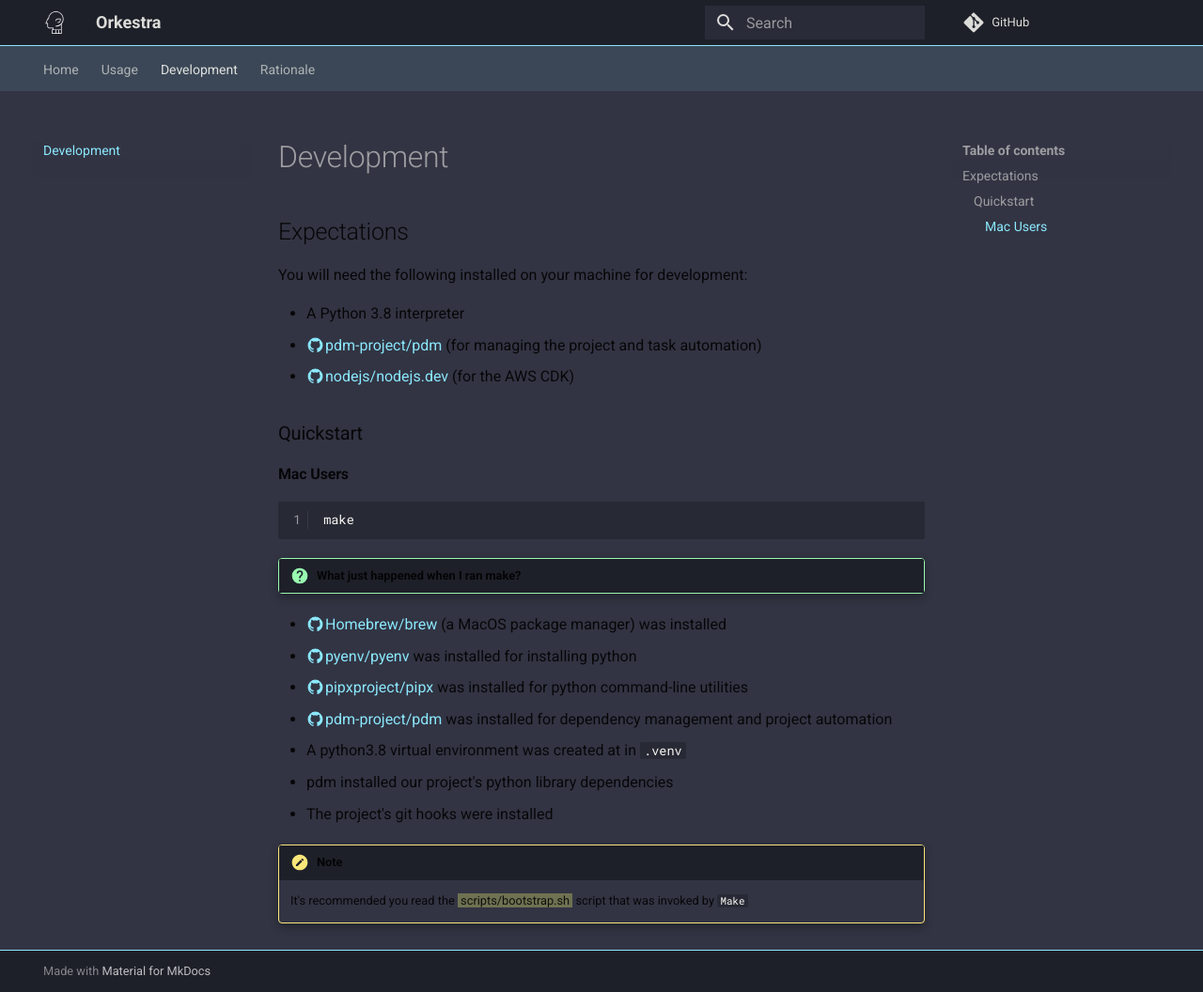
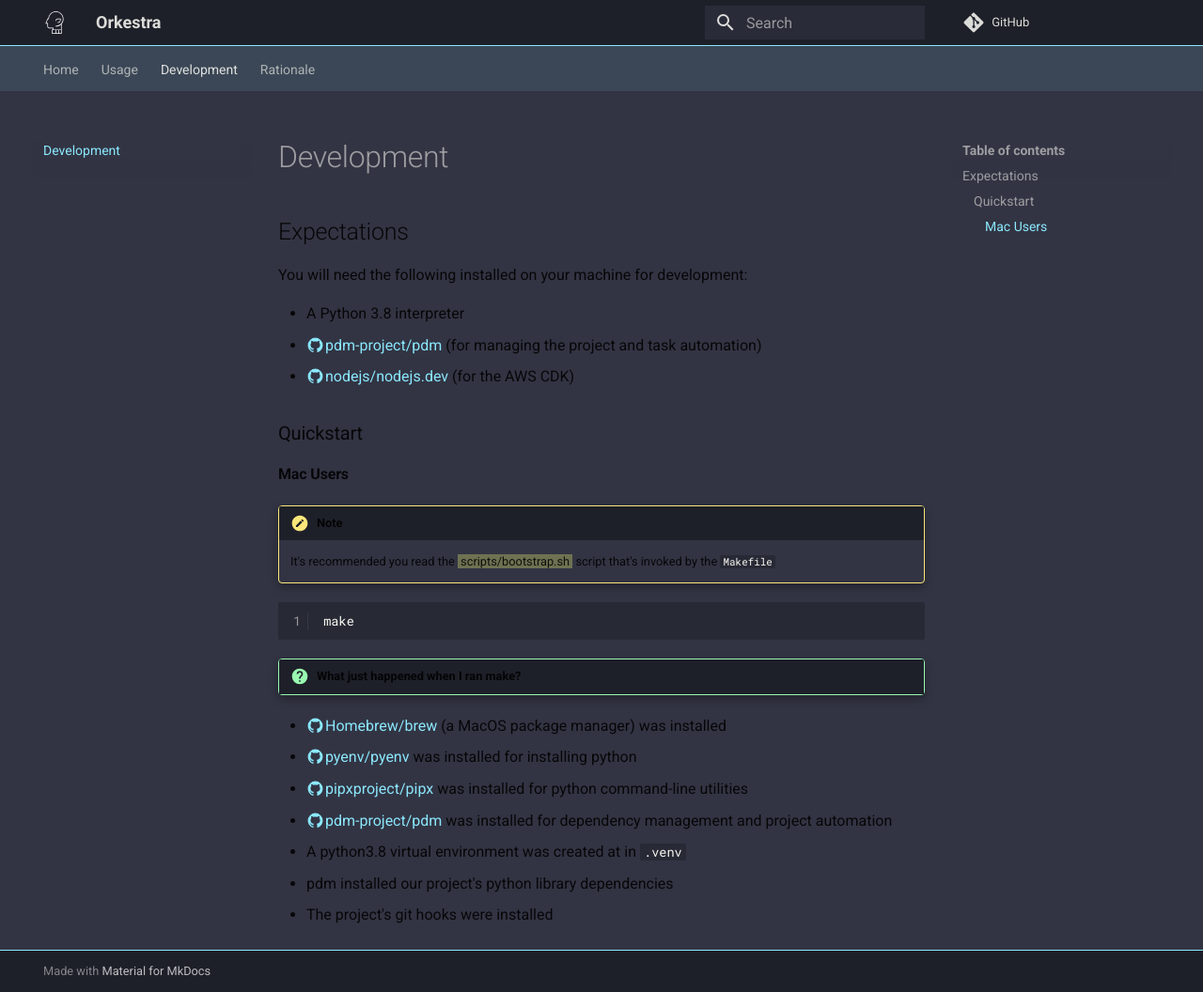
Before and after one commit to knowsuchagency/orkestra, an MkDocs documentation site: the page built from docs/development.md, in a window 1280 px wide and 1056 px high. Shown: the whole window at 94% size. Built offline with MkDocs 1.6.1 and Material for MkDocs 9.7.7, drawn with Linux system fonts in a browser that asks for light colours; comment, search, counter and statistics services are not loaded; some of the changed lines change nothing that is shown.

Commit message:
update development docs

````diff
--- a/docs/development.md
+++ b/docs/development.md
@@ -9,6 +9,10 @@
 ### Quickstart
 
 #### Mac Users
+
+!!! note
+
+    It's recommended you read the ==scripts/bootstrap.sh== script that's invoked by the `Makefile`
 
 ```bash
 make
@@ -23,7 +27,3 @@
 - A python3.8 virtual environment was created at in `.venv`
 - pdm installed our project's python library dependencies
 - The project's git hooks were installed
-
-!!! note
-
-    It's recommended you read the ==scripts/bootstrap.sh== script that was invoked by `Make`
````
